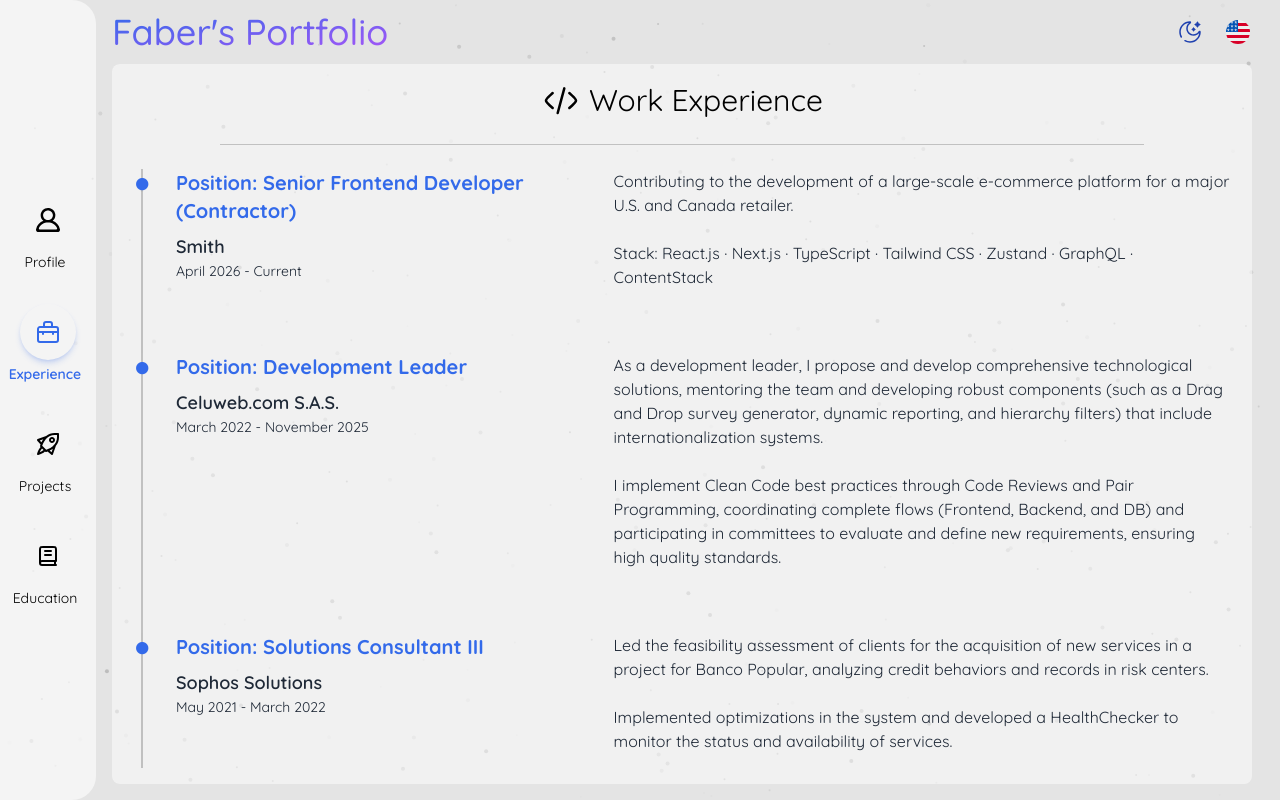
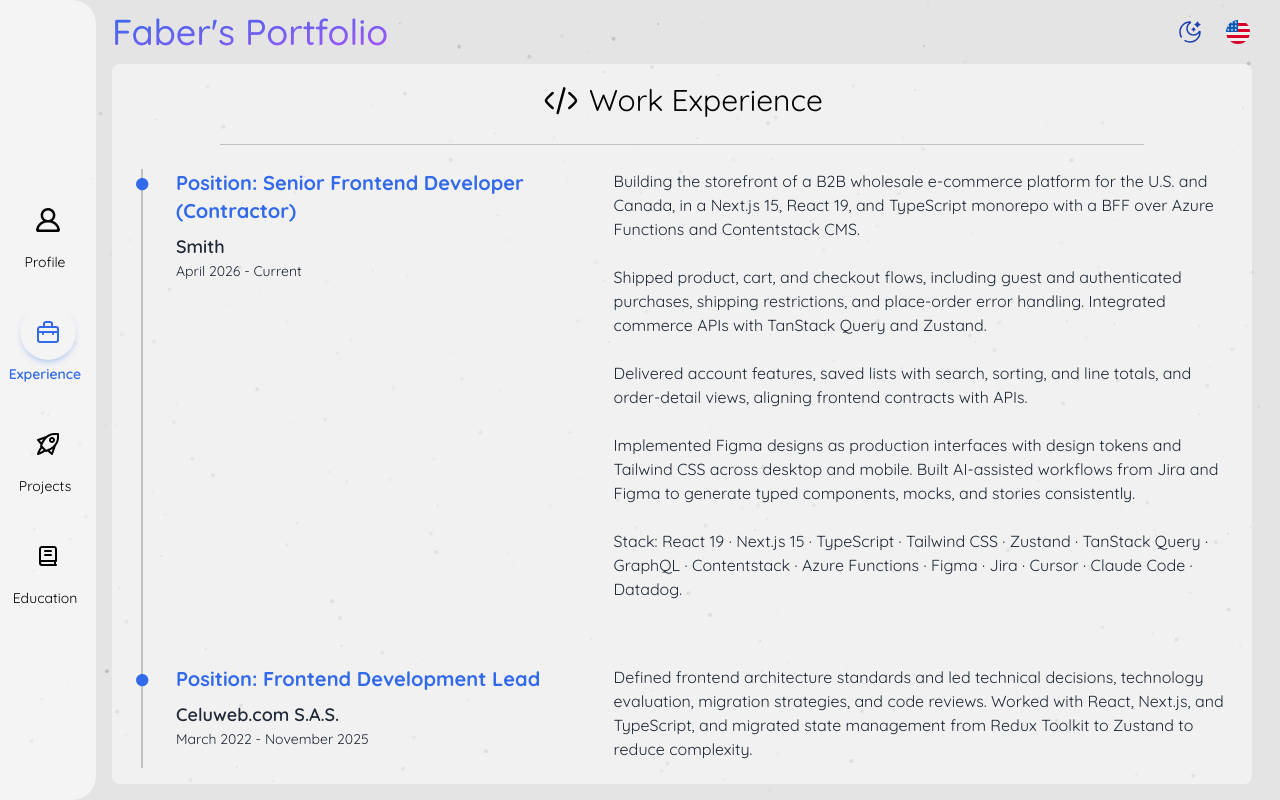
Before and after one commit to faber1999/portfolio_v2, a Vue app: page /experience in a window 1280 px wide. Built offline with nearby package versions, Linux system fonts and the light colour scheme; what @inspira-ui/plugins would draw is missing.

Commit message:
docs: update bilingual profile and professional experience

```diff
--- /dev/null
+++ b/pnpm-workspace.yaml
@@ -0,0 +1,3 @@
+allowBuilds:
+  esbuild: true
+  vue-demi: true
--- a/src/langs/locals/en.json
+++ b/src/langs/locals/en.json
@@ -11,13 +11,14 @@
     "portfolio": "Faber's Portfolio"
   },
   "profile": {
+    "role": "Frontend Development Lead · Senior Frontend Engineer",
     "availability": "Availability",
-    "city": "Ciudad",
+    "city": "City",
     "contact-info": "Contact Information",
-    "country": "País",
+    "country": "Country",
     "current-location": "Located: Armenia, Quindío, Colombia",
-    "description-1": "I am a Systems Engineer with +{years} years of experience in software development, specialized in web application development.",
-    "description-2": "Passionate about frontend technologies like React, Angular and Vue, I constantly seek to optimize the user experience and deliver scalable solutions. My goal is to lead innovative projects that positively impact people's lives.",
+    "description-1": "I am a Systems Engineer with +{years} years of experience building scalable web applications for enterprise B2B clients. I specialize in frontend development, architecture, and technical leadership.",
+    "description-2": "I currently develop a wholesale e-commerce platform for the U.S. and Canada using Next.js, React, and TypeScript. I have led architecture standards and frontend modernization, connecting interfaces with APIs and services in Node.js and .NET. I work with Figma designs and AI-assisted workflows to take solutions from concept to production.",
     "download-cv": "Download CV",
     "email": "Email",
     "english": "English",
@@ -35,7 +36,7 @@
     "status-value": "Available to work",
     "status": "Status",
     "technical-skills": "Technical skills",
-    "timezone": "Zona horaria",
+    "timezone": "Time zone",
     "title": "Hey, I'm Faber Grajales",
     "work-type-value": "Full-time",
     "work-type": "Work type"
@@ -59,20 +60,23 @@
     "current": "Current",
 
     "job-1-position": "Web Application Developer",
-    "job-1-description-1": "Developed and implemented web applications for recognized clients, integrating REST APIs and managing databases to optimize processes.",
-    "job-1-description-2": "Responsible for the maintenance, support, and design of web services with ETLs, ensuring effective integration and scalable solutions.",
+    "job-1-description-1": "Delivered enterprise B2B web applications for brands including Postobón, Nutresa, Ramo, and Alquería. Led frontend modernization, migrating .NET WebForms applications to Vue.js and React.js.",
+    "job-1-description-2": "Managed SQL Server databases, stored procedures, query optimization, and ETL processes supporting business operations. Stack: JavaScript · React.js · Vue.js · .NET Framework · C# · VB · SQL Server · SQLite.",
 
     "job-2-position": "Solutions Consultant III",
-    "job-2-description-1": "Led the feasibility assessment of clients for the acquisition of new services in a project for Banco Popular, analyzing credit behaviors and records in risk centers.",
-    "job-2-description-2": "Implemented optimizations in the system and developed a HealthChecker to monitor the status and availability of services.",
+    "job-2-description-1": "Built a full-stack credit eligibility system for Banco Popular, integrating REST APIs with the repository pattern and Entity Framework Core.",
+    "job-2-description-2": "Implemented a HealthChecker for proactive monitoring of service availability and performance. Stack: Angular · TypeScript · Tailwind CSS · .NET Core 5 · C# · SQL Server.",
 
-    "job-3-position": "Development Leader",
-    "job-3-description-1": "As a development leader, I propose and develop comprehensive technological solutions, mentoring the team and developing robust components (such as a Drag and Drop survey generator, dynamic reporting, and hierarchy filters) that include internationalization systems.",
-    "job-3-description-2": "I implement Clean Code best practices through Code Reviews and Pair Programming, coordinating complete flows (Frontend, Backend, and DB) and participating in committees to evaluate and define new requirements, ensuring high quality standards.",
+    "job-3-position": "Frontend Development Lead",
+    "job-3-description-1": "Defined frontend architecture standards and led technical decisions, technology evaluation, migration strategies, and code reviews. Worked with React, Next.js, and TypeScript, and migrated state management from Redux Toolkit to Zustand to reduce complexity.",
+    "job-3-description-2": "Built a Drag & Drop survey generator with conditional logic and real-time preview, and a dynamic reporting system with ECharts for tables, charts, and maps. Integrated .NET Core services and optimized APIs and SQL Server queries. Stack: React.js · Next.js · TypeScript · Zustand · TanStack Query · Ant Design · Tailwind CSS · ECharts · .NET Core · C# · SQL Server.",
 
     "job-4-position": "Senior Frontend Developer (Contractor)",
-    "job-4-description-1": "Contributing to the development of a large-scale e-commerce platform for a major U.S. and Canada retailer.",
-    "job-4-description-2": "Stack: React.js · Next.js · TypeScript · Tailwind CSS · Zustand · GraphQL · ContentStack"
+    "job-4-description-1": "Building the storefront of a B2B wholesale e-commerce platform for the U.S. and Canada, in a Next.js 15, React 19, and TypeScript monorepo with a BFF over Azure Functions and Contentstack CMS.",
+    "job-4-description-2": "Shipped product, cart, and checkout flows, including guest and authenticated purchases, shipping restrictions, and place-order error handling. Integrated commerce APIs with TanStack Query and Zustand.",
+    "job-4-description-3": "Delivered account features, saved lists with search, sorting, and line totals, and order-detail views, aligning frontend contracts with APIs.",
+    "job-4-description-4": "Implemented Figma designs as production interfaces with design tokens and Tailwind CSS across desktop and mobile. Built AI-assisted workflows from Jira and Figma to generate typed components, mocks, and stories consistently.",
+    "job-4-description-5": "Stack: React 19 · Next.js 15 · TypeScript · Tailwind CSS · Zustand · TanStack Query · GraphQL · Contentstack · Azure Functions · Figma · Jira · Cursor · Claude Code · Datadog."
   },
   "months": {
     "january": "January",
--- a/src/langs/locals/es.json
+++ b/src/langs/locals/es.json
@@ -11,13 +11,14 @@
     "portfolio": "Portafolio de faber"
   },
   "profile": {
+    "role": "Líder de Desarrollo Frontend · Ingeniero Frontend Senior",
     "availability": "Disponibilidad",
     "city": "Ciudad",
     "contact-info": "Información de contacto",
     "country": "País",
     "current-location": "Ubicado en: Armenia, Quindío, Colombia",
-    "description-1": "Soy Ingeniero de Sistemas con +{years} años de experiencia en desarrollo de software, especializado en desarrollo de aplicaciones web.",
-    "description-2": "Apasionado por las tecnologías frontend como React, Angular y Vue, busco constantemente optimizar la experiencia del usuario y entregar soluciones escalables. Mi objetivo es liderar proyectos innovadores que impacten positivamente la vida de las personas.",
+    "description-1": "Soy Ingeniero de Sistemas con +{years} años de experiencia construyendo aplicaciones web escalables para clientes empresariales B2B. Me especializo en desarrollo frontend, arquitectura y liderazgo técnico.",
+    "description-2": "Actualmente desarrollo una plataforma de comercio electrónico mayorista para EE. UU. y Canadá con Next.js, React y TypeScript. He liderado estándares de arquitectura y modernización frontend, conectando interfaces con APIs y servicios en Node.js y .NET. Trabajo con diseño en Figma y flujos asistidos por IA para llevar soluciones de la idea a producción.",
     "download-cv": "Descargar CV",
     "email": "Correo electrónico",
     "english": "Inglés",
@@ -59,20 +60,23 @@
     "current": "Actual",
 
     "job-1-position": "Desarrollador de aplicaciones web",
-    "job-1-description-1": "Desarrollé e implementé aplicaciones web para clientes reconocidos, integrando APIs REST y gestionando bases de datos para optimizar procesos.",
-    "job-1-description-2": "Responsable del mantenimiento, soporte y diseño de servicios web con ETLs, asegurando una integración eficaz y soluciones escalables.",
+    "job-1-description-1": "Desarrollé aplicaciones web empresariales B2B para marcas como Postobón, Nutresa, Ramo y Alquería. Lideré la modernización de interfaces, migrando aplicaciones de .NET WebForms a Vue.js y React.js.",
+    "job-1-description-2": "Gestioné bases de datos SQL Server, procedimientos almacenados, optimización de consultas y procesos ETL para operaciones de negocio. Stack: JavaScript · React.js · Vue.js · .NET Framework · C# · VB · SQL Server · SQLite.",
 
     "job-2-position": "Consultor de Soluciones III",
-    "job-2-description-1": "Lideré la evaluación de viabilidad de clientes para la adquisición de nuevos servicios en un proyecto del Banco Popular, analizando comportamientos crediticios y registros en centrales de riesgos.",
-    "job-2-description-2": "Implementé optimizaciones en el sistema y desarrollé un HealthChecker para monitorizar el estado y la disponibilidad de los servicios.",
+    "job-2-description-1": "Desarrollé un sistema full stack de evaluación crediticia para Banco Popular, integrando APIs REST con el patrón repositorio y Entity Framework Core.",
+    "job-2-description-2": "Implementé un HealthChecker para monitorizar de forma proactiva la disponibilidad y el rendimiento de los servicios. Stack: Angular · TypeScript · Tailwind CSS · .NET Core 5 · C# · SQL Server.",
 
-    "job-3-position": "Líder de desarrollo",
-    "job-3-description-1": "Como líder de desarrollo, propongo y elaboro soluciones tecnológicas integrales, mentorando al equipo y desarrollando componentes robustos (como un generador de encuestas Drag and Drop, reportería dinámica y filtros de jerarquías) que incluyen sistemas de internacionalización.",
-    "job-3-description-2": "Implemento buenas prácticas de Clean Code a través de Code Reviews y Pair Programming, coordinando flujos completos (Frontend, Backend y DB) y participando en comités para evaluar y definir nuevos requerimientos, garantizando altos estándares de calidad.",
+    "job-3-position": "Líder de Desarrollo Frontend",
+    "job-3-description-1": "Definí estándares de arquitectura frontend y lideré decisiones técnicas, evaluación de tecnologías, estrategias de migración y revisiones de código. Trabajé con React, Next.js y TypeScript, y migré la gestión de estado de Redux Toolkit a Zustand para reducir la complejidad.",
+    "job-3-description-2": "Desarrollé un generador de encuestas Drag & Drop con lógica condicional y vista previa en tiempo real, y un sistema de reportería dinámica con ECharts para tablas, gráficos y mapas. Integré servicios .NET Core y optimicé APIs y consultas SQL Server. Stack: React.js · Next.js · TypeScript · Zustand · TanStack Query · Ant Design · Tailwind CSS · ECharts · .NET Core · C# · SQL Server.",
 
     "job-4-position": "Desarrollador Frontend Senior (Contratista)",
-    "job-4-description-1": "Contribuyendo al desarrollo de una plataforma de comercio electrónico a gran escala para un importante minorista de EE. UU. y Canadá.",
-    "job-4-description-2": "Stack: React.js · Next.js · TypeScript · Tailwind CSS · Zustand · GraphQL · ContentStack"
+    "job-4-description-1": "Desarrollo el storefront de una plataforma B2B de comercio electrónico mayorista para EE. UU. y Canadá, en un monorepo con Next.js 15, React 19 y TypeScript, un BFF sobre Azure Functions y Contentstack CMS.",
+    "job-4-description-2": "Entregué flujos de producto, carrito y checkout, incluyendo compras como invitado o usuario autenticado, restricciones de envío y manejo de errores al crear pedidos. Integré APIs de comercio con TanStack Query y Zustand.",
+    "job-4-description-3": "Implementé funcionalidades de cuenta, listas guardadas con búsqueda, ordenamiento y totales, y vistas de detalle de pedidos, alineando los contratos frontend con las APIs.",
+    "job-4-description-4": "Llevé diseños de Figma a interfaces de producción con tokens de diseño y Tailwind CSS para escritorio y móvil. Creé flujos asistidos por IA a partir de Jira y Figma para generar componentes tipados, mocks y stories de forma consistente.",
+    "job-4-description-5": "Stack: React 19 · Next.js 15 · TypeScript · Tailwind CSS · Zustand · TanStack Query · GraphQL · Contentstack · Azure Functions · Figma · Jira · Cursor · Claude Code · Datadog."
   },
   "months": {
     "january": "Enero",
--- a/src/views/experience/ExperienceView.vue
+++ b/src/views/experience/ExperienceView.vue
@@ -15,7 +15,13 @@ const experience = [
         month: 'experience.current',
       },
     ],
-    descriptions: ['experience.job-4-description-1', 'experience.job-4-description-2'],
+    descriptions: [
+      'experience.job-4-description-1',
+      'experience.job-4-description-2',
+      'experience.job-4-description-3',
+      'experience.job-4-description-4',
+      'experience.job-4-description-5',
+    ],
   },
   {
     position: 'experience.job-3-position',
--- a/src/views/profile/ProfileView.vue
+++ b/src/views/profile/ProfileView.vue
@@ -51,7 +51,7 @@ const yearsOfExperience = getYearsOfExperience()
                 {{ $t('profile.title') }}
               </span>
 
-              <span> Full Stack Developer </span>
+              <span> {{ $t('profile.role') }} </span>
 
               <a
                 download
```
